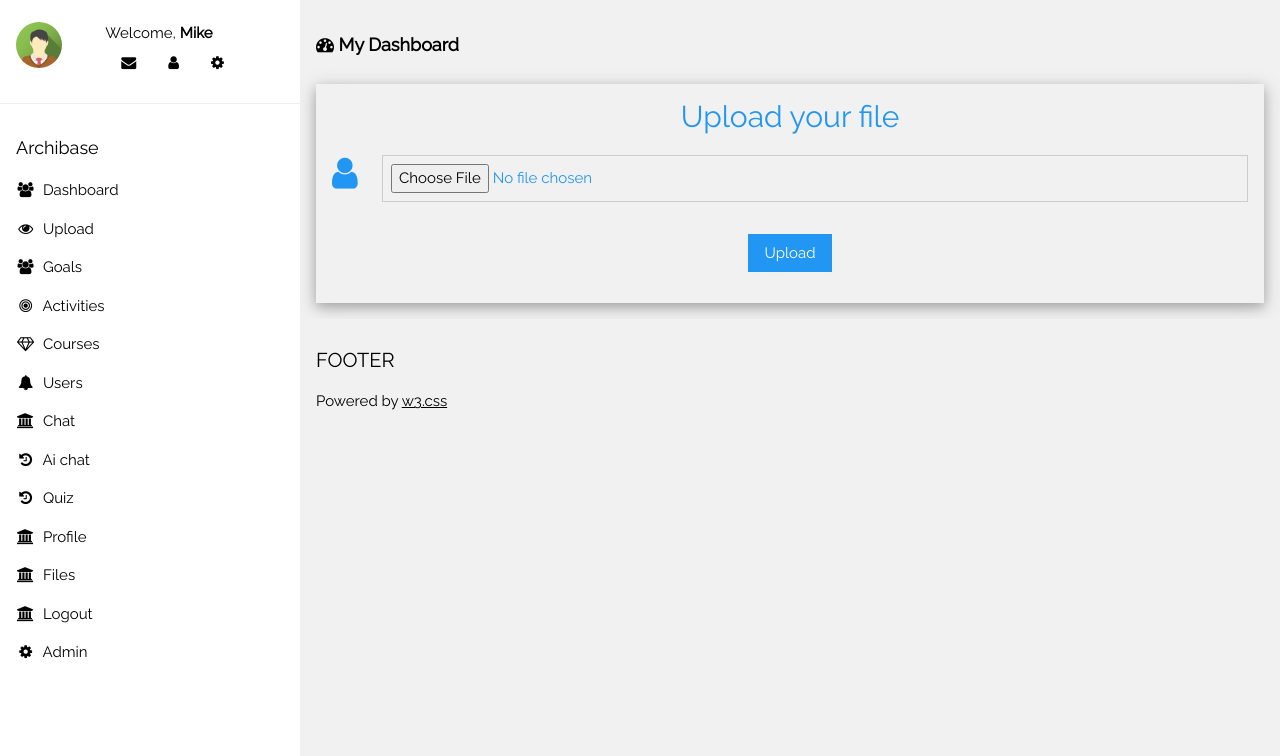
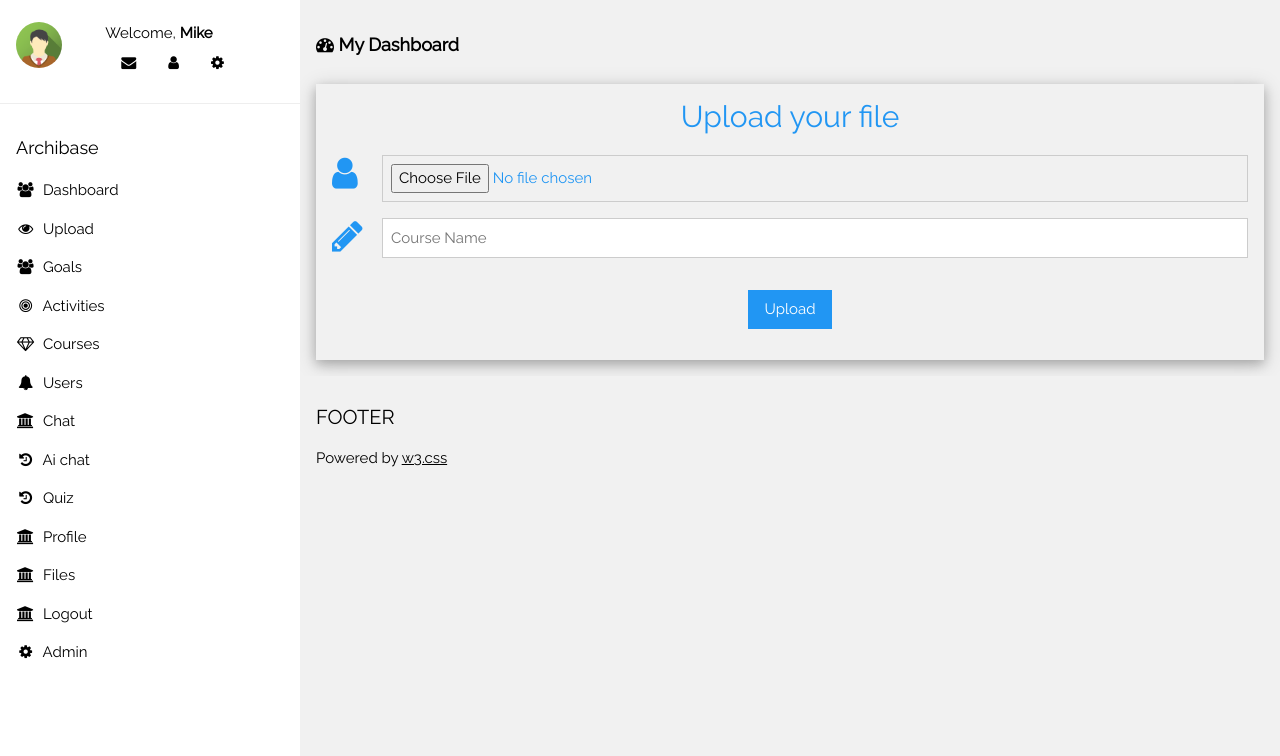
Before and after one commit to Heroboycloud/archibase, a PHP site: page /upload.php in a window 1280 px wide. Shown: the part 44-800 px from the top of the page. Run offline with PHP 8.4, Linux system fonts and the light colour scheme; data that the repository does not hold is empty.

Commit message:
modified:   upload.php to have course name

```diff
--- a/upload.php
+++ b/upload.php
@@ -6,7 +6,7 @@ $target_file = $target_dir . basename($_FILES["file_upload"]["name"]);
 $uploadOk = 1;
 $imageFileType = strtolower(pathinfo($target_file,PATHINFO_EXTENSION));
 // Check if image file is a actual image or fake image
-if(isset($_POST["submit"])) {
+if(isset($_POST["submit"]) || isset($_POST["course_name"])) {
   // Check if file already exists
 if (file_exists($target_file)) {
   echo "Sorry, file already exists.";
@@ -55,6 +55,12 @@ include_once "header.php";
       <input class="w3-input w3-border" name="file_upload" type="file" placeholder="Document">
     </div>
 </div>
+<div class="w3-row w3-section">
+  <div class="w3-col" style="width:50px"><i class="w3-xxlarge fa fa-pencil"></i></div>
+    <div class="w3-rest">
+      <input class="w3-input w3-border" name="course_name" type="text" placeholder="Course Name">
+    </div>
+</div>
 
 <p class="w3-center">
 <button class="w3-button w3-section w3-blue w3-ripple" name="submit" > Upload </button>
```
